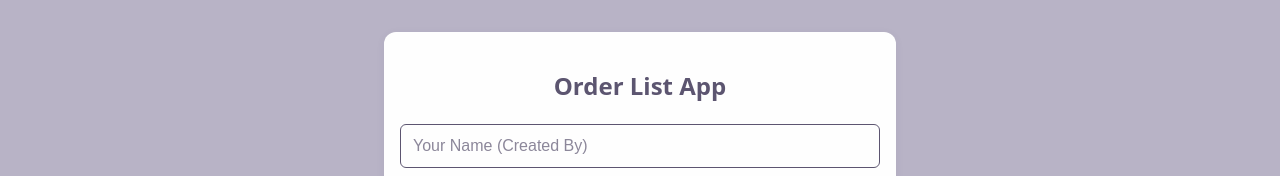
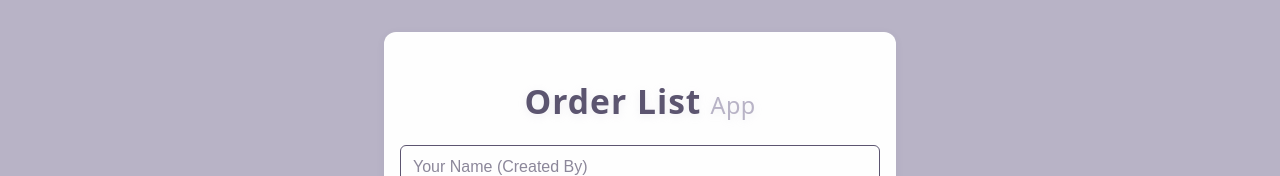
Before and after one commit to LoneCodeTinker/order-list-app, a React (Vite) app: page / in a window 1280 px wide. Shown: the top 176 px of the page. Built offline with nearby package versions, Linux system fonts and the light colour scheme; no server answers.

Commit message:
UI: Modernize app title and replace Remove button with compact purple  icon.

```diff
--- a/src/App.tsx
+++ b/src/App.tsx
@@ -218,7 +218,9 @@ function App() {
 
   return (
     <div className="container">
-      <h2>Order List App</h2>
+      <h2 style={{ color: 'var(--primary-purple)', marginBottom: '1.2rem', fontWeight: 700, letterSpacing: '0.01em', fontSize: '2.1em', textShadow: '0 2px 8px #b8b3c633' }}>
+        <span style={{ fontWeight: 800, letterSpacing: '0.03em' }}>Order List</span> <span style={{ fontWeight: 400, fontSize: '0.7em', color: 'var(--secondary-purple)' }}>App</span>
+      </h2>
       <div className="form-section">
         <input
           type="text"
```
